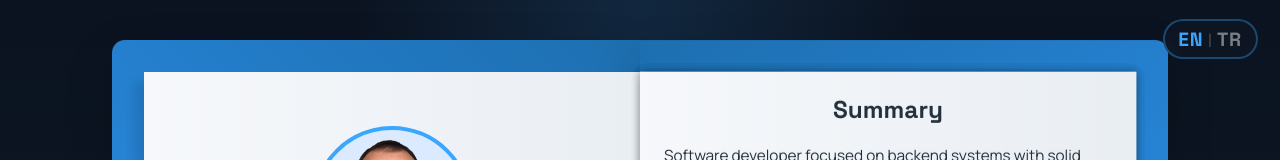
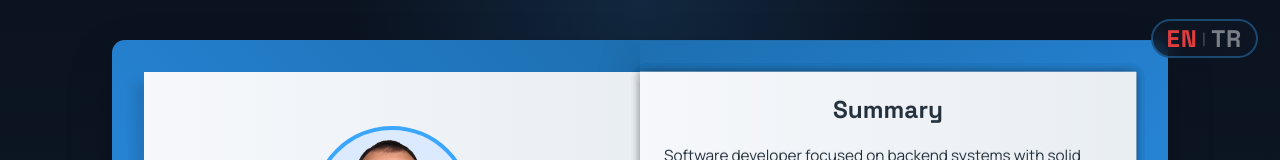
Before and after one commit to OguzhanDemircioglu/book-portfolio, a React (Vite) app: page / in a window 1280 px wide. Shown: the top 160 px of the page. Built offline with nearby package versions, Linux system fonts and the light colour scheme; the HTML template or start-up script is replaced by a standard one.

Commit message:
lang size

```diff
--- a/src/App.css
+++ b/src/App.css
@@ -835,8 +835,15 @@ button {
   border-color: rgba(59, 166, 255, 0.7);
 }
 
+.lang-switch h2 {
+  font-size: 1.5rem;
+  font-weight: 700;
+  line-height: 1;
+  margin: 0;
+}
+
 .lang-active {
-  color: var(--main-color);
+  color: #e03e3e;
 }
 
 .lang-divider {
```
